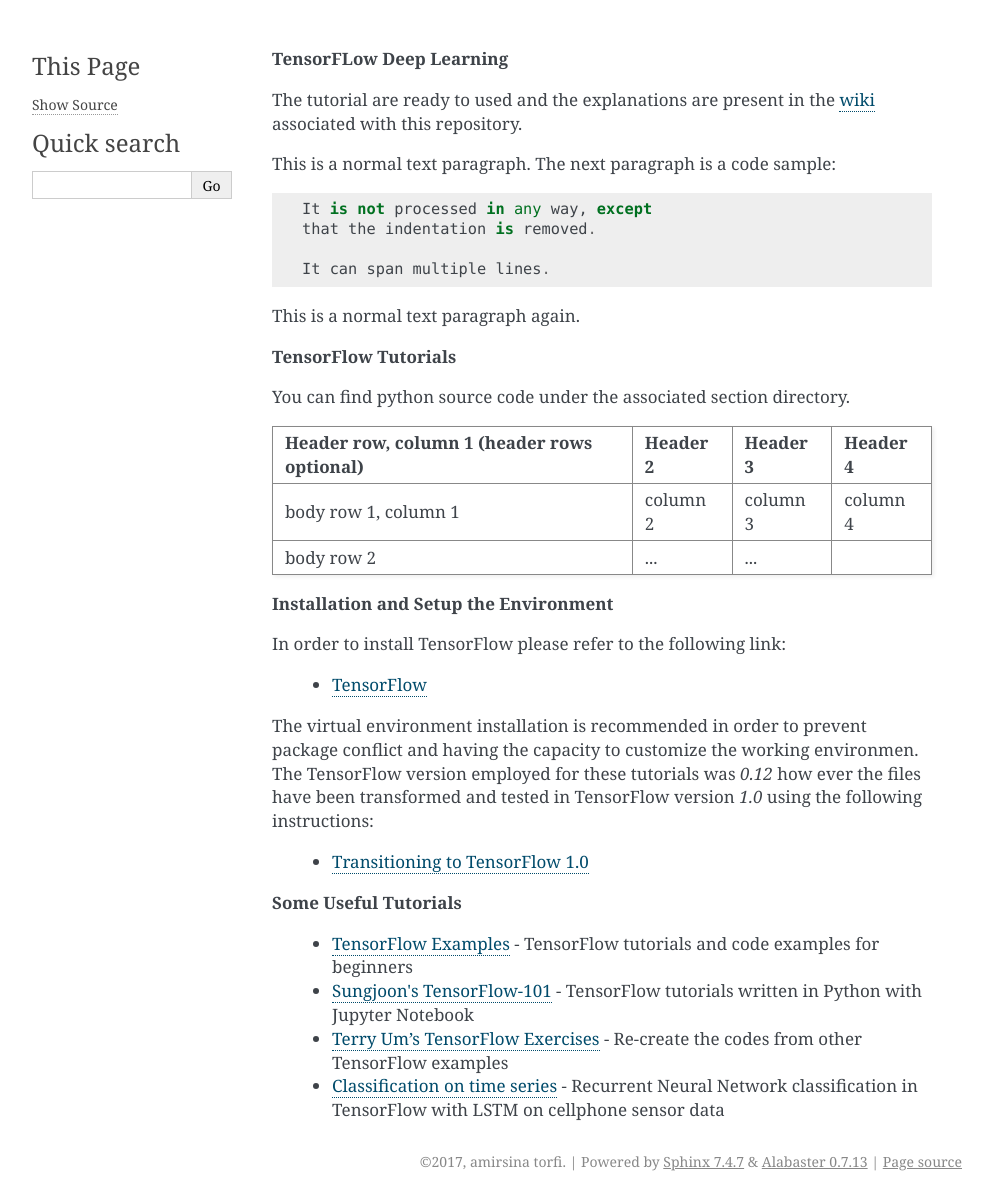
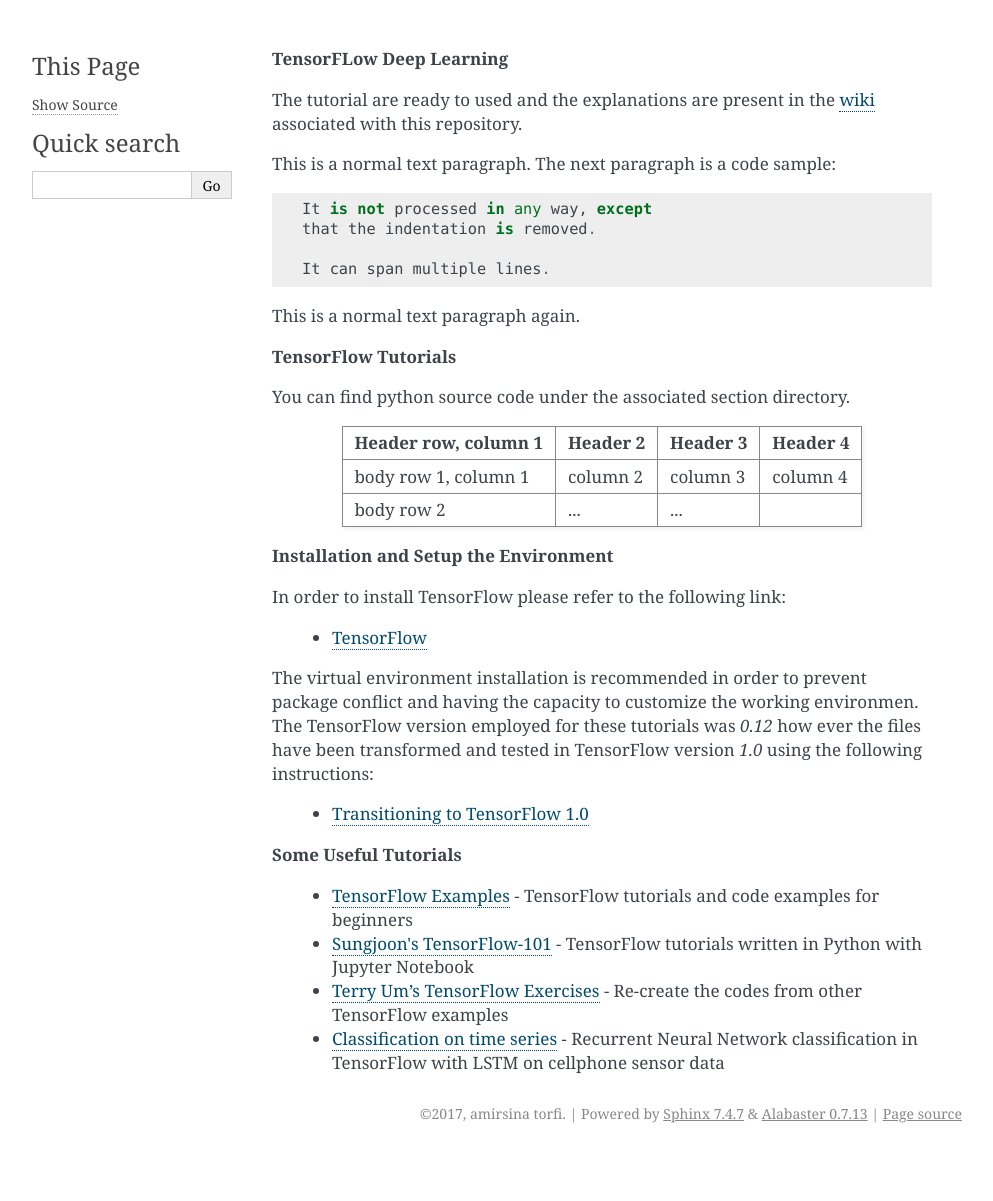
Before and after one commit to astorfi/TensorFlow-World, a Sphinx documentation site: the page built from docs/index.rst, in a window 1280 px wide. Shown: the whole page, without its empty margins (148-1141 px from the left). Built offline with Sphinx 7.4.7, drawn with Linux system fonts in a browser that asks for light colours; after the commit the page ends 1153 px from its top, so only the background shows below that.

Commit message:
Update index.rst

```diff
--- a/docs/index.rst
+++ b/docs/index.rst
@@ -30,7 +30,6 @@
 
 +------------------------+------------+----------+----------+
 | Header row, column 1   | Header 2   | Header 3 | Header 4 |
-| (header rows optional) |            |          |          |
 +========================+============+==========+==========+
 | body row 1, column 1   | column 2   | column 3 | column 4 |
 +------------------------+------------+----------+----------+
```
